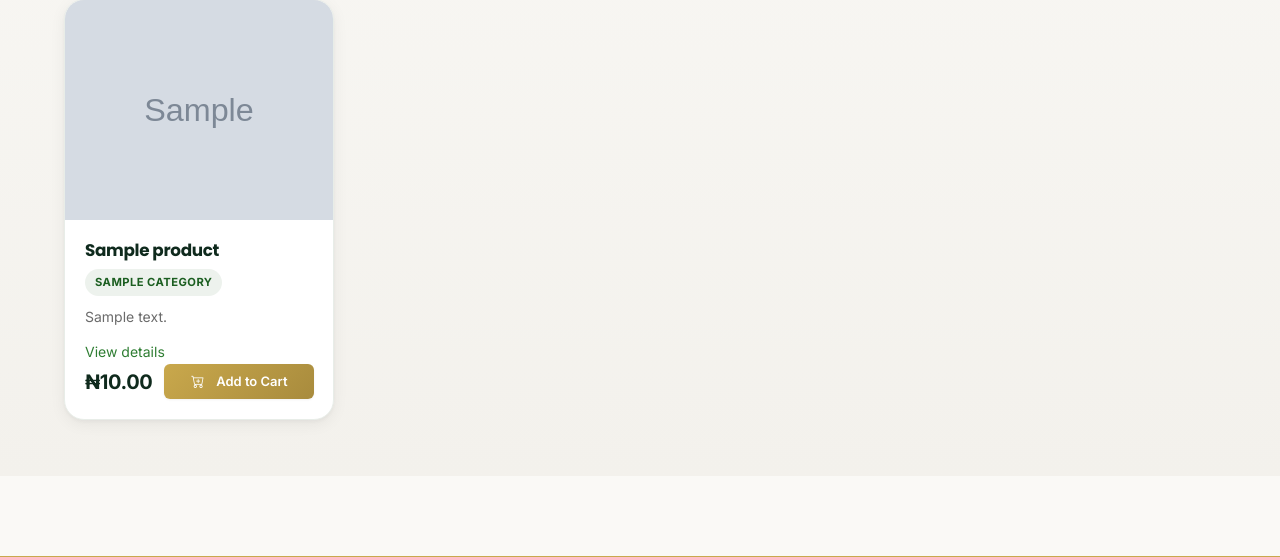
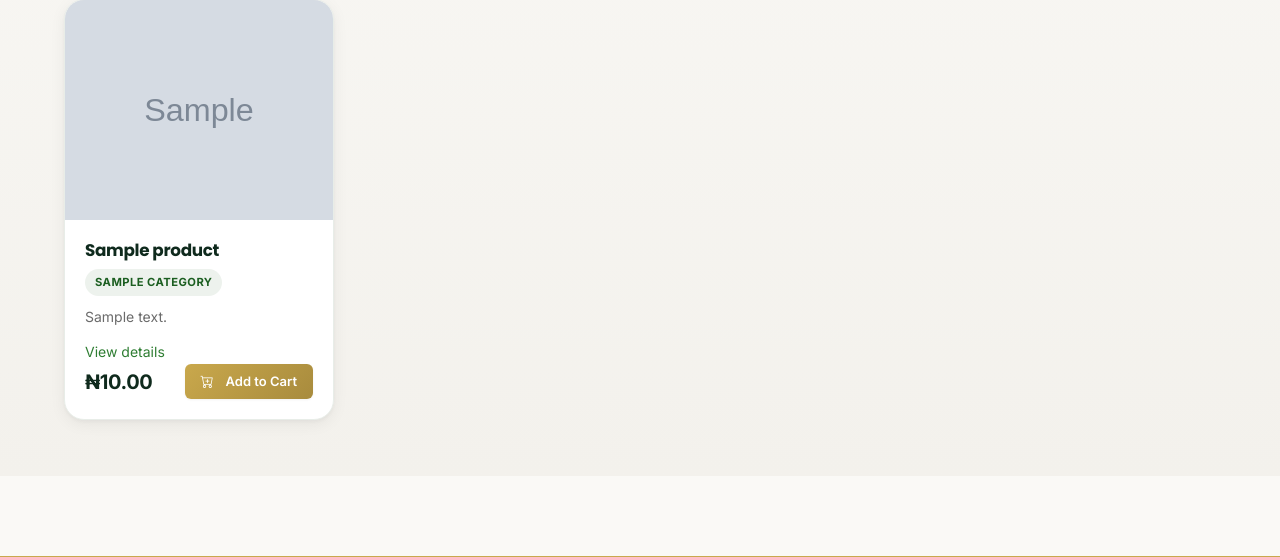
Before and after one commit to Deejulu/TAMIPEFEROMSS, a Django app: page /shop/ in a window 1280 px wide. Shown: the part 421-978 px from the top of the page. Run offline with Django 5.2, Linux system fonts and the light colour scheme; tables that the repository leaves empty hold one stand-in row (values such as "Sample post"); grey boxes marked "Sample" are stand-in pictures; data that the repository does not hold is empty; parts of the project's set-up code (start-up, migrations or seed data) failed here and were passed over.

Commit message:
Fix Add to Cart button overflow: add min-width:0 to product-info and cap button max-width

```diff
--- a/shop/templates/shop/product_list.html
+++ b/shop/templates/shop/product_list.html
@@ -437,6 +437,7 @@
     display: flex;
     flex-direction: column;
     flex: 1;
+    min-width: 0;
   }
 
   .product-name {
@@ -544,6 +545,7 @@
 
     .product-info {
       padding: 12px;
+      min-width: 0;
     }
 
     .product-name {
@@ -582,6 +584,7 @@
 
     .product-info {
       padding: 10px;
+      min-width: 0;
     }
 
     .product-image-wrapper {
--- a/static/accounts/css/farm-theme.css
+++ b/static/accounts/css/farm-theme.css
@@ -411,7 +411,8 @@ img {
 .btn-add-to-cart {
   white-space: normal;
   min-width: 7rem;
-  width: 150px;
+  width: auto;
+  max-width: 130px;
   text-align: center;
   justify-content: center;
   flex-shrink: 0;
```
